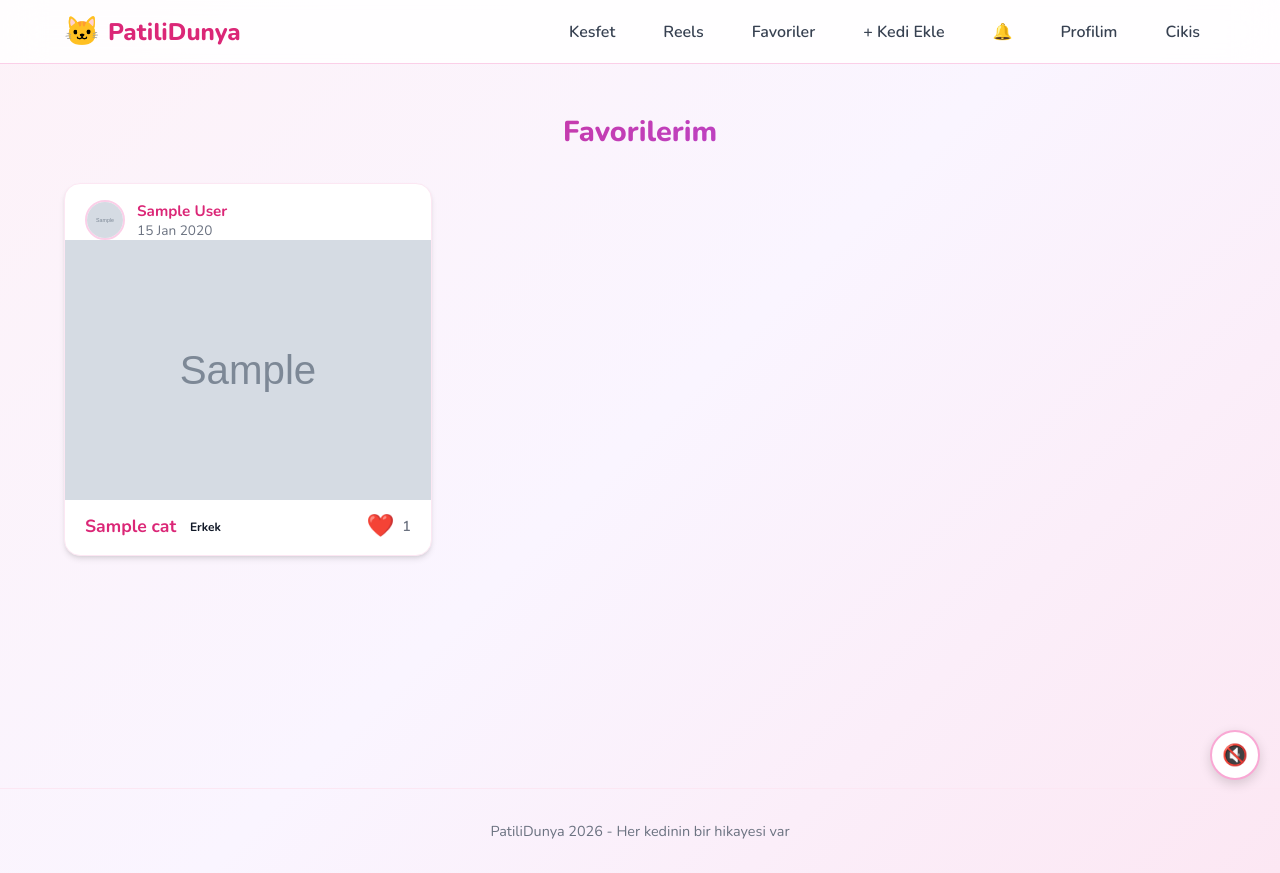
After one commit to lumbe911/patilidunya, a Flask app: page /favorites in a window 1280 px wide. The commit adds this page. Run offline with Flask 3, Linux system fonts and the light colour scheme; a user stored in the database is signed in; tables that the repository leaves empty hold one stand-in row (values such as "Sample post"); grey boxes marked "Sample" are stand-in pictures.

Commit message:
Begeni bildirimi, favoriler, goruntulenme, profil istatistikleri eklendi

```diff
--- a/app.py
+++ b/app.py
@@ -97,6 +97,34 @@ class Comment(db.Model):
     cat_id = db.Column(db.Integer, db.ForeignKey('cat.id'), nullable=False)
     user = db.relationship('User', backref='comments')
     cat = db.relationship('Cat', backref=db.backref('comments', lazy=True, cascade='all, delete-orphan'))
+
+
+class View(db.Model):
+    id = db.Column(db.Integer, primary_key=True)
+    user_id = db.Column(db.Integer, db.ForeignKey('user.id'), nullable=False)
+    cat_id = db.Column(db.Integer, db.ForeignKey('cat.id'), nullable=False)
+    created_at = db.Column(db.DateTime, default=datetime.utcnow)
+
+
+class Favorite(db.Model):
+    id = db.Column(db.Integer, primary_key=True)
+    user_id = db.Column(db.Integer, db.ForeignKey('user.id'), nullable=False)
+    cat_id = db.Column(db.Integer, db.ForeignKey('cat.id'), nullable=False)
+    created_at = db.Column(db.DateTime, default=datetime.utcnow)
+    __table_args__ = (db.UniqueConstraint('user_id', 'cat_id'),)
+
+
+class Notification(db.Model):
+    id = db.Column(db.Integer, primary_key=True)
+    user_id = db.Column(db.Integer, db.ForeignKey('user.id'), nullable=False)
+    from_user_id = db.Column(db.Integer, db.ForeignKey('user.id'), nullable=False)
+    cat_id = db.Column(db.Integer, db.ForeignKey('cat.id'), nullable=False)
+    notif_type = db.Column(db.String(20), nullable=False)
+    text = db.Column(db.Text, default='')
+    is_read = db.Column(db.Boolean, default=False)
+    created_at = db.Column(db.DateTime, default=datetime.utcnow)
+    from_user = db.relationship('User', foreign_keys=[from_user_id])
+    cat = db.relationship('Cat')
 
 
 @login_manager.user_loader
@@ -261,7 +289,14 @@ def logout():
 def user_profile(username):
     user = User.query.filter_by(username=username).first_or_404()
     cats = Cat.query.filter_by(owner_id=user.id).order_by(Cat.created_at.desc()).all()
-    return render_template('user_profile.html', profile_user=user, cats=cats)
+    cat_ids = [c.id for c in cats]
+    total_likes = Like.query.filter(Like.cat_id.in_(cat_ids)).count() if cat_ids else 0
+    total_comments = Comment.query.filter(Comment.cat_id.in_(cat_ids)).count() if cat_ids else 0
+    total_views = View.query.filter(View.cat_id.in_(cat_ids)).count() if cat_ids else 0
+    unread = Notification.query.filter_by(user_id=user.id, is_read=False).count()
+    return render_template('user_profile.html', profile_user=user, cats=cats,
+                           total_likes=total_likes, total_comments=total_comments,
+                           total_views=total_views, unread=unread)
 
 
 @app.route('/profile/edit', methods=['GET', 'POST'])
@@ -318,11 +353,15 @@ def new_cat():
 @login_required
 def cat_detail(cat_id):
     cat = Cat.query.get_or_404(cat_id)
-    liked = False
-    if current_user.is_authenticated:
-        liked = Like.query.filter_by(user_id=current_user.id, cat_id=cat_id).first() is not None
+    existing_view = View.query.filter_by(user_id=current_user.id, cat_id=cat_id).first()
+    if not existing_view:
+        db.session.add(View(user_id=current_user.id, cat_id=cat_id))
+        db.session.commit()
+    liked = Like.query.filter_by(user_id=current_user.id, cat_id=cat_id).first() is not None
+    is_fav = Favorite.query.filter_by(user_id=current_user.id, cat_id=cat_id).first() is not None
+    view_count = View.query.filter_by(cat_id=cat_id).count()
     comments = Comment.query.filter_by(cat_id=cat_id).order_by(Comment.created_at.desc()).all()
-    return render_template('cat_detail.html', cat=cat, liked=liked, comments=comments)
+    return render_template('cat_detail.html', cat=cat, liked=liked, comments=comments, is_fav=is_fav, view_count=view_count)
 
 
 @app.route('/cat/<int:cat_id>/edit', methods=['GET', 'POST'])
@@ -387,16 +426,24 @@ def delete_photo(cat_id, photo_id):
 @app.route('/api/like/<int:cat_id>', methods=['POST'])
 @login_required
 def toggle_like(cat_id):
+    cat = Cat.query.get_or_404(cat_id)
     existing = Like.query.filter_by(user_id=current_user.id, cat_id=cat_id).first()
     if existing:
         db.session.delete(existing)
         db.session.commit()
-        return jsonify({'liked': False, 'count': Cat.query.get(cat_id).like_count})
+        return jsonify({'liked': False, 'count': cat.like_count})
     else:
         like = Like(user_id=current_user.id, cat_id=cat_id)
         db.session.add(like)
+        if cat.owner_id != current_user.id:
+            notif = Notification(
+                user_id=cat.owner_id, from_user_id=current_user.id,
+                cat_id=cat_id, notif_type='like',
+                text=f'{current_user.display_name or current_user.username} kedin {cat.name} begendi!'
+            )
+            db.session.add(notif)
         db.session.commit()
-        return jsonify({'liked': True, 'count': Cat.query.get(cat_id).like_count})
+        return jsonify({'liked': True, 'count': cat.like_count})
 
 
 @app.route('/cat/<int:cat_id>/comment', methods=['POST'])
@@ -407,6 +454,13 @@ def add_comment(cat_id):
     if text:
         comment = Comment(text=text, user_id=current_user.id, cat_id=cat_id)
         db.session.add(comment)
+        if cat.owner_id != current_user.id:
+            notif = Notification(
+                user_id=cat.owner_id, from_user_id=current_user.id,
+                cat_id=cat_id, notif_type='comment',
+                text=f'{current_user.display_name or current_user.username} kinen {cat.name} yorum yapti: {text[:50]}'
+            )
+            db.session.add(notif)
         db.session.commit()
     next_url = request.form.get('next', '')
     if next_url == 'reels':
@@ -437,6 +491,50 @@ def delete_comment(cat_id, comment_id):
     db.session.commit()
     flash('Yorum silindi.', 'info')
     return redirect(url_for('cat_detail', cat_id=cat_id))
+
+
+@app.route('/api/favorite/<int:cat_id>', methods=['POST'])
+@login_required
+def toggle_favorite(cat_id):
+    existing = Favorite.query.filter_by(user_id=current_user.id, cat_id=cat_id).first()
+    if existing:
+        db.session.delete(existing)
+        db.session.commit()
+        return jsonify({'favorited': False})
+    else:
+        db.session.add(Favorite(user_id=current_user.id, cat_id=cat_id))
+        db.session.commit()
+        return jsonify({'favorited': True})
+
+
+@app.route('/favorites')
+@login_required
+def favorites():
+    favs = Favorite.query.filter_by(user_id=current_user.id).order_by(Favorite.created_at.desc()).all()
+    cats = [Cat.query.get(f.cat_id) for f in favs if Cat.query.get(f.cat_id)]
+    return render_template('favorites.html', cats=cats)
+
+
+@app.route('/notifications')
+@login_required
+def notifications():
+    notifs = Notification.query.filter_by(user_id=current_user.id).order_by(Notification.created_at.desc()).limit(50).all()
+    return render_template('notifications.html', notifications=notifs)
+
+
+@app.route('/api/notifications/unread')
+@login_required
+def unread_count():
+    count = Notification.query.filter_by(user_id=current_user.id, is_read=False).count()
+    return jsonify({'count': count})
+
+
+@app.route('/api/notifications/read', methods=['POST'])
+@login_required
+def mark_read():
+    Notification.query.filter_by(user_id=current_user.id, is_read=False).update({'is_read': True})
+    db.session.commit()
+    return jsonify({'ok': True})
 
 
 @app.route('/admin/seed')
@@ -486,9 +584,6 @@ def seed_cats():
         {'name': 'Cilek', 'gender': 'Female', 'color': 'Pembe-beyaz', 'location': 'Izmir, Alacati', 'description': 'Pembe patili, tatli mi tatli. Herkesin gozdesi olur hemen.', 'age': '6 ay', 'photo': 'https://cdn2.thecatapi.com/images/MTk4ODA2Mg.jpg'},
     ]
     added = 0
-    colors = ['FCE7F3','E0E7FF','D1FAE5','FEF3C7','FEE2E2','DBEAFE','F3E8FF','FDE68A',
-              'FECACA','CCFBF1','E9D5FF','FEF9C3','D1D5DB','BFDBFE','FBCFE8','A7F3D0',
-              'FED7AA','C7D2FE','FCA5A5','BBF7D0','FDE68A','DDD6FE','BAE6FD','F9A8D4']
     for i, item in enumerate(seed_data):
         cat = Cat(
             name=item['name'], age=item['age'], gender=item['gender'],
@@ -498,8 +593,7 @@ def seed_cats():
         )
         db.session.add(cat)
         db.session.commit()
-        photo_url = f"https://placehold.co/600x600/{colors[i % len(colors)]}/7C3AED?text={item['name']}"
-        db.session.add(CatPhoto(filename=photo_url, cat_id=cat.id))
+        db.session.add(CatPhoto(filename=item['photo'], cat_id=cat.id))
         db.session.commit()
         added += 1
     flash(f'{added} ornek kedi eklendi!', 'success')
--- a/templates/base.html
+++ b/templates/base.html
@@ -17,7 +17,9 @@
             <ul class="navbar-nav">
                 <li><a href="{{ url_for('explore') }}" class="nav-link">Kesfet</a></li>
                 <li><a href="{{ url_for('reels') }}" class="nav-link">Reels</a></li>
+                <li><a href="{{ url_for('favorites') }}" class="nav-link">Favoriler</a></li>
                 <li><a href="{{ url_for('new_cat') }}" class="nav-link">+ Kedi Ekle</a></li>
+                <li><a href="{{ url_for('notifications') }}" class="nav-link" id="notifLink">🔔</a></li>
                 <li><a href="{{ url_for('user_profile', username=current_user.username) }}" class="nav-link">Profilim</a></li>
                 <li><a href="{{ url_for('logout') }}" class="nav-link">Cikis</a></li>
             </ul>
@@ -76,6 +78,21 @@
         }
         musicPlaying = !musicPlaying;
     }
+
+    function checkNotifs() {
+        fetch('/api/notifications/unread').then(function(r){return r.json()}).then(function(d){
+            var link = document.getElementById('notifLink');
+            if (d.count > 0) {
+                link.textContent = '🔔' + d.count;
+                link.style.fontWeight = '800';
+            } else {
+                link.textContent = '🔔';
+                link.style.fontWeight = '';
+            }
+        });
+    }
+    checkNotifs();
+    setInterval(checkNotifs, 30000);
     </script>
     {% endif %}
 
--- /dev/null
+++ b/templates/favorites.html
@@ -0,0 +1,71 @@
+{% extends "base.html" %}
+{% block title %}Favorilerim - PatiliDunya{% endblock %}
+{% block content %}
+<div class="container">
+    <h1 class="page-title">Favorilerim</h1>
+
+    {% if cats %}
+    <div class="cat-grid">
+        {% for cat in cats %}
+        <div class="card">
+            <div class="cat-card-header">
+                {% if cat.owner.avatar %}
+                <img src="{{ cat.owner.avatar }}" alt="" class="cat-avatar">
+                {% else %}
+                <div class="cat-avatar" style="background: var(--pink-200); display:flex; align-items:center; justify-content:center; font-size:1.1rem;">{{ cat.owner.username[0]|upper }}</div>
+                {% endif %}
+                <div>
+                    <div style="font-weight:700; font-size:0.95rem;">
+                        <a href="{{ url_for('user_profile', username=cat.owner.username) }}">{{ cat.owner.display_name or cat.owner.username }}</a>
+                    </div>
+                    <div class="cat-meta">{{ cat.created_at.strftime('%d %b %Y') }}</div>
+                </div>
+            </div>
+            <a href="{{ url_for('cat_detail', cat_id=cat.id) }}">
+                <div class="cat-photo-container">
+                    {% if cat.photos %}
+                    <img src="{{ cat.photos[0].filename }}" alt="{{ cat.name }}">
+                    {% else %}
+                    <div style="width:100%; height:100%; background: var(--pink-100); display:flex; align-items:center; justify-content:center; font-size:4rem;">🐱</div>
+                    {% endif %}
+                </div>
+            </a>
+            <div class="cat-card-footer">
+                <div>
+                    <a href="{{ url_for('cat_detail', cat_id=cat.id) }}" class="card-title">{{ cat.name }}</a>
+                    {% if cat.gender %}
+                    <span class="gender-badge {{ cat.gender|lower }}">{{ 'Kiz' if cat.gender == 'Female' else 'Erkek' }}</span>
+                    {% endif %}
+                </div>
+                <div style="display:flex; align-items:center; gap:0.5rem;">
+                    <button class="like-btn" onclick="toggleLike({{ cat.id }}, this)" data-cat-id="{{ cat.id }}">
+                        {% if cat.id in current_user.likes|map(attribute='cat_id')|list %}❤️{% else %}🤍{% endif %}
+                    </button>
+                    <span class="like-count" id="like-count-{{ cat.id }}">{{ cat.like_count }}</span>
+                </div>
+            </div>
+        </div>
+        {% endfor %}
+    </div>
+    {% else %}
+    <div class="empty-state">
+        <div class="icon">⭐</div>
+        <h3>Henuz favorin yok</h3>
+        <p>Kedileri kesfet ve kalp butonuna basin!</p>
+        <a href="{{ url_for('explore') }}" class="btn btn-primary" style="margin-top:1rem;">Kesfete Don</a>
+    </div>
+    {% endif %}
+</div>
+{% endblock %}
+
+{% block scripts %}
+<script>
+async function toggleLike(catId, btn) {
+    const resp = await fetch(`/api/like/${catId}`, { method: 'POST' });
+    const data = await resp.json();
+    btn.innerHTML = data.liked ? '❤️' : '🤍';
+    btn.classList.toggle('liked', data.liked);
+    document.getElementById(`like-count-${catId}`).textContent = data.count;
+}
+</script>
+{% endblock %}
```
Also changed, not shown: templates/cat_detail.html (+13 -0 lines), templates/notifications.html (added, +40 -0 lines), templates/user_profile.html (+16 -1 lines).
